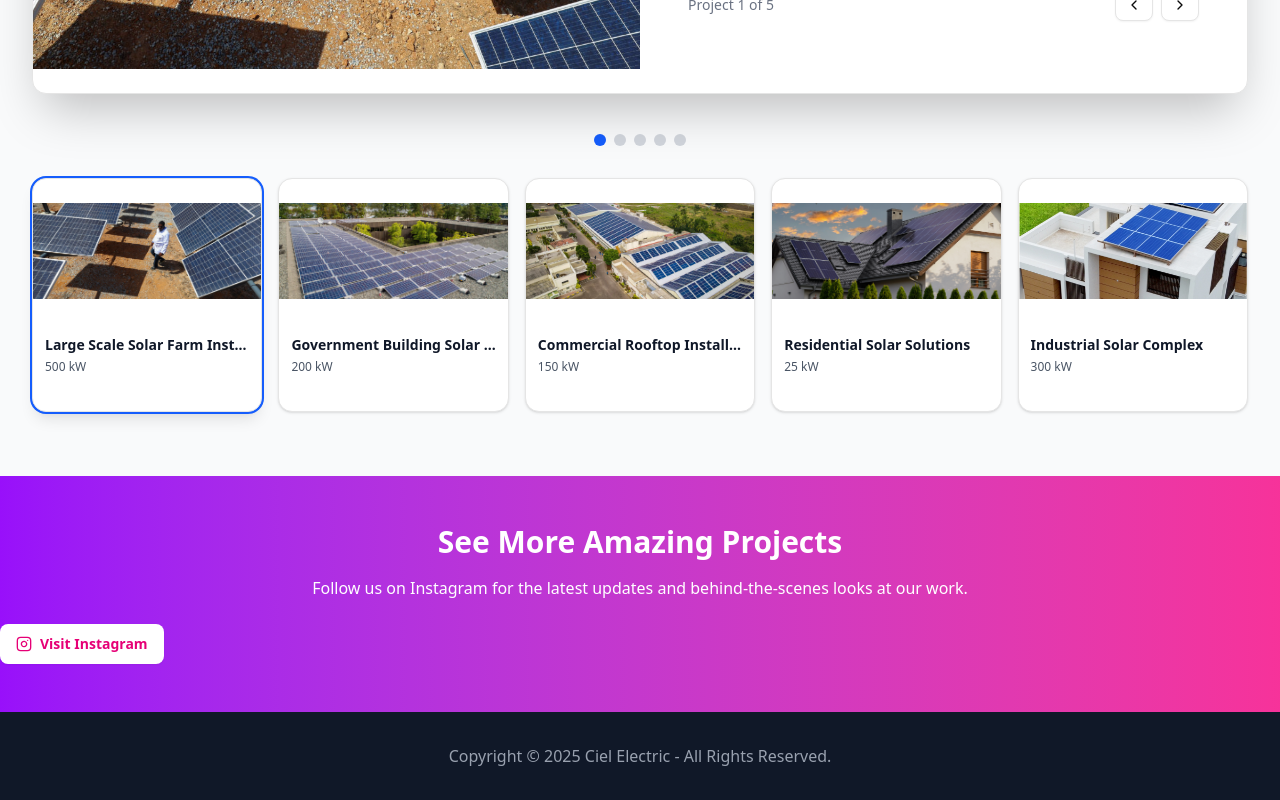
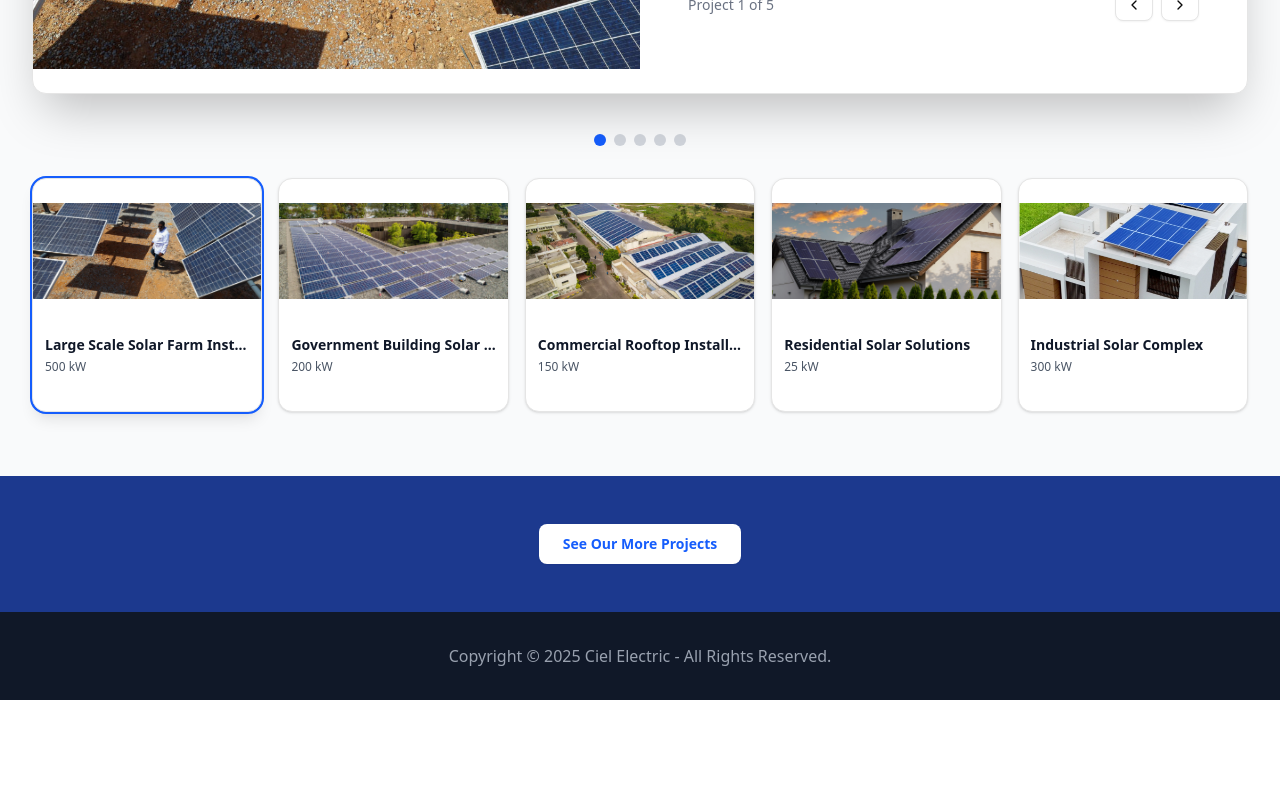
Before and after one commit to i190605/CielElectric, a React (Vite) app: page /projects in a window 1280 px wide. Shown: the part 778-1578 px from the top of the page. After the commit the page ends 1478 px from the top, so only its background shows below. Built offline with nearby package versions, Linux system fonts and the light colour scheme.

Commit message:
footer projects page

```diff
--- a/src/components/pages/Projects.jsx
+++ b/src/components/pages/Projects.jsx
@@ -245,34 +245,27 @@ const Projects = () => {
         </div>
       </section>
 
-      {/* Instagram CTA Section */}
-      <section className="py-12 bg-gradient-to-r from-purple-600 to-pink-500 text-white text-center">
+      {/* Footer Section */}
+      <footer className="py-12 bg-blue-900 text-white text-center">
         <motion.div
           initial={{ opacity: 0, y: 20 }}
           whileInView={{ opacity: 1, y: 0 }}
           transition={{ duration: 0.8 }}
         >
-          <h2 className="text-2xl sm:text-3xl font-bold mb-4">
-            See More Amazing Projects
-          </h2>
-          <p className="mb-6 text-sm sm:text-base">
-            Follow us on Instagram for the latest updates and behind-the-scenes
-            looks at our work.
-          </p>
           <a
-            href="https://www.instagram.com/cielelectric/"
+            href="https://www.instagram.com/stories/highlights/18036438976961057/"
             target="_blank"
             rel="noopener noreferrer"
           >
             <Button
               size="lg"
-              className="bg-white text-pink-600 font-semibold px-6 py-3 hover:bg-gray-200 flex items-center gap-2"
+              className="bg-white text-blue-600 font-semibold px-6 py-3 hover:bg-gray-200"
             >
-              <Instagram className="h-5 w-5" /> Visit Instagram
+              See Our More Projects
             </Button>
           </a>
         </motion.div>
-      </section>
+      </footer>
     </div>
   );
 };
```
Also changed, not shown: 5 other files (tests, documents, lock files or other folders).
